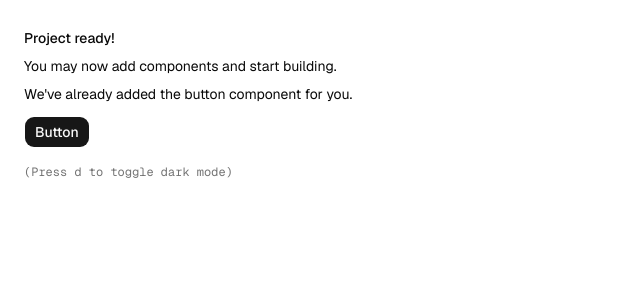
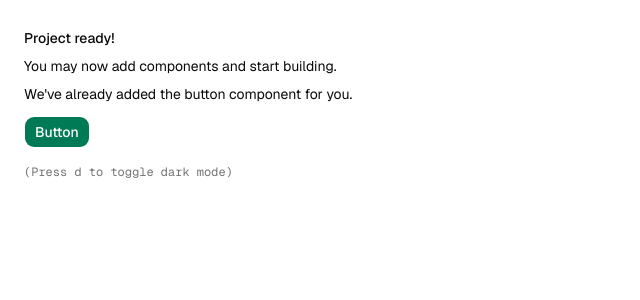
Before and after one commit to mahmoudmaherofficial/portfolio, a Next.js app: page / in a window 1280 px wide. Shown: the top 300 px of the page, without its empty margins (0-640 px from the left). Built offline with nearby package versions, Linux system fonts and the light colour scheme.

Commit message:
style: add emerald accent tokens and hero grid utility

```diff
--- a/src/app/globals.css
+++ b/src/app/globals.css
@@ -54,8 +54,8 @@
     --card-foreground: oklch(0.145 0 0);
     --popover: oklch(1 0 0);
     --popover-foreground: oklch(0.145 0 0);
-    --primary: oklch(0.205 0 0);
-    --primary-foreground: oklch(0.985 0 0);
+    --primary: oklch(0.508 0.118 165.612);
+    --primary-foreground: oklch(1 0 0);
     --secondary: oklch(0.97 0 0);
     --secondary-foreground: oklch(0.205 0 0);
     --muted: oklch(0.97 0 0);
@@ -65,7 +65,7 @@
     --destructive: oklch(0.577 0.245 27.325);
     --border: oklch(0.922 0 0);
     --input: oklch(0.922 0 0);
-    --ring: oklch(0.708 0 0);
+    --ring: oklch(0.508 0.118 165.612);
     --chart-1: oklch(0.87 0 0);
     --chart-2: oklch(0.556 0 0);
     --chart-3: oklch(0.439 0 0);
@@ -89,8 +89,8 @@
     --card-foreground: oklch(0.985 0 0);
     --popover: oklch(0.205 0 0);
     --popover-foreground: oklch(0.985 0 0);
-    --primary: oklch(0.922 0 0);
-    --primary-foreground: oklch(0.205 0 0);
+    --primary: oklch(0.765 0.177 163.223);
+    --primary-foreground: oklch(0.262 0.051 172.552);
     --secondary: oklch(0.269 0 0);
     --secondary-foreground: oklch(0.985 0 0);
     --muted: oklch(0.269 0 0);
@@ -100,7 +100,7 @@
     --destructive: oklch(0.704 0.191 22.216);
     --border: oklch(1 0 0 / 10%);
     --input: oklch(1 0 0 / 15%);
-    --ring: oklch(0.556 0 0);
+    --ring: oklch(0.765 0.177 163.223);
     --chart-1: oklch(0.87 0 0);
     --chart-2: oklch(0.556 0 0);
     --chart-3: oklch(0.439 0 0);
@@ -130,3 +130,11 @@
     @apply font-sans;
     }
 }
+@utility hero-grid {
+    --hero-grid-line: color-mix(in oklch, var(--foreground) 8%, transparent);
+    background-image:
+        linear-gradient(to right, var(--hero-grid-line) 1px, transparent 1px),
+        linear-gradient(to bottom, var(--hero-grid-line) 1px, transparent 1px);
+    background-size: 60px 60px;
+    mask-image: radial-gradient(ellipse at center, black 40%, transparent 80%);
+}
```
